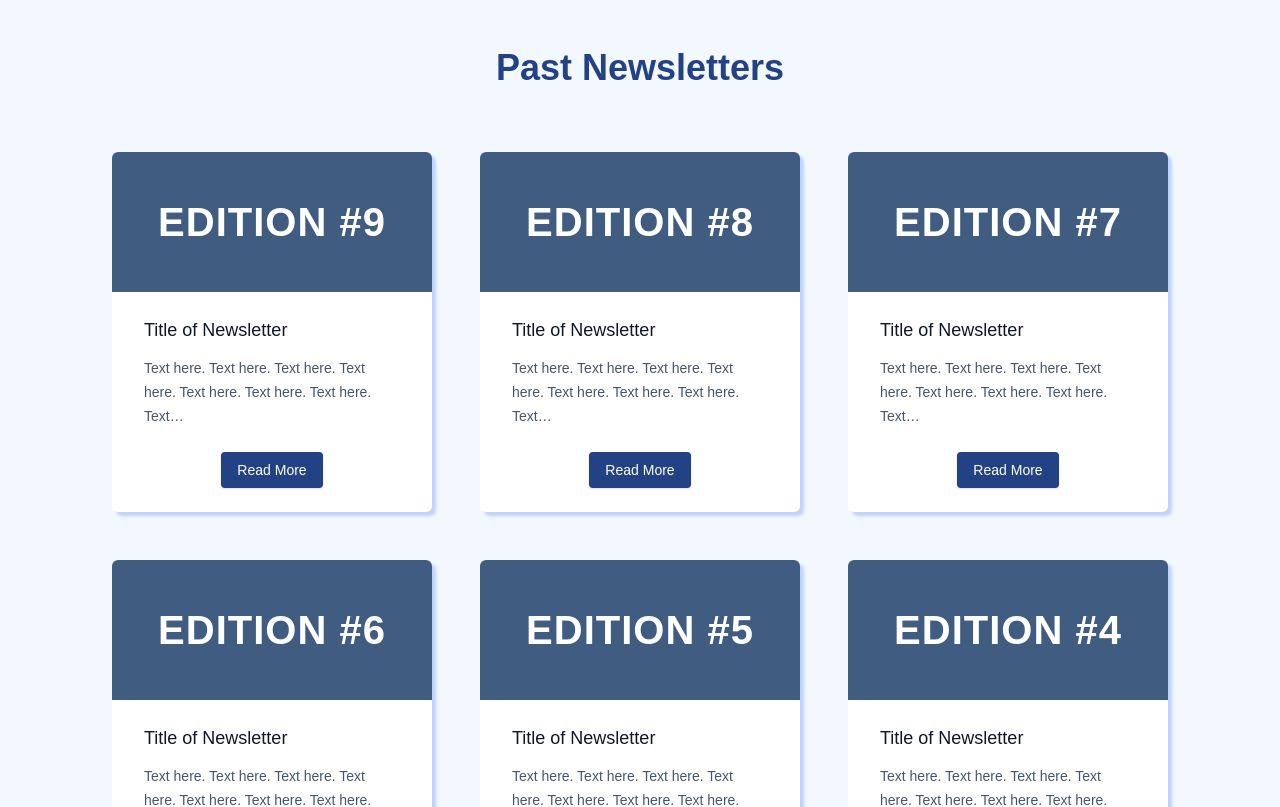
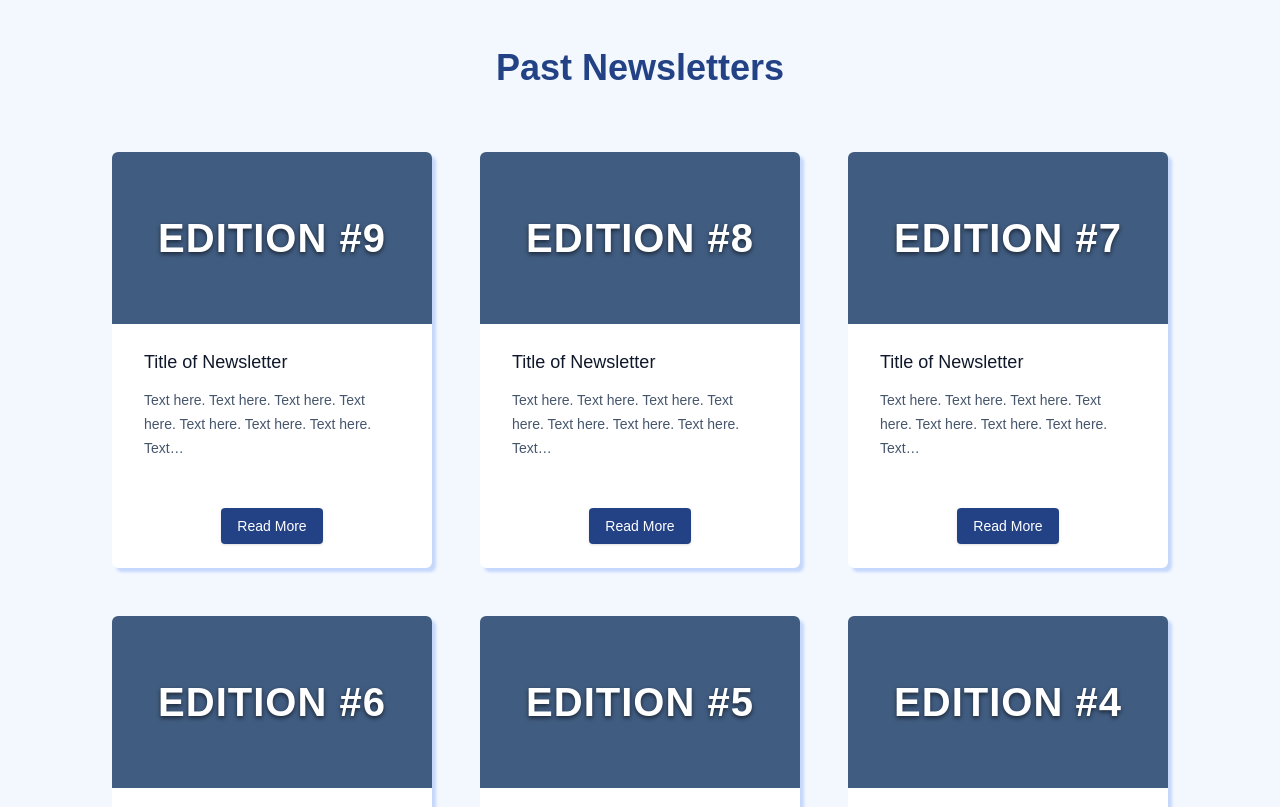
Before and after one commit to qcsa-at-ucla/qcsa, a Next.js app: page /newsletters in a window 1280 px wide. Shown: the top 807 px of the page. Built offline with nearby package versions, Linux system fonts and the light colour scheme.

Commit message:
newsletters css

```diff
--- a/src/app/Components/NewsletterCard.tsx
+++ b/src/app/Components/NewsletterCard.tsx
@@ -7,10 +7,10 @@ type Props = {
 
   export default function NewsletterCard({ edition, title, excerpt, href }: Props) {
     return (
-      <article className="group flex h-full flex-col rounded-md bg-white shadow-[4px_4px_3px_rgba(37,99,235,0.25)] transition hover:-translate-y-0.5">
+      <article className="group flex h-full flex-col rounded-md bg-white shadow-[4px_4px_3px_rgba(37,99,235,0.22)] transition hover:-translate-y-0.5 xl:min-h-[425]">
         {/* Header */}
-        <div className="rounded-t-md bg-[#405C80] px-8 py-10">
-          <h3 className=" text-center text-[30px] lg:text-[35px] xl:text-[40px] font-bold tracking-wide text-white ">
+        <div className="rounded-t-md bg-[#405C80] px-8 py-14">
+          <h3 className=" text-center text-[30px] lg:text-[35px] xl:text-[40px] font-bold tracking-wide text-white [text-shadow:0px_2px_4px_rgba(0,0,0,0.6)] ">
             EDITION #{edition}
           </h3>
         </div>
--- a/src/app/newsletters/page.tsx
+++ b/src/app/newsletters/page.tsx
@@ -28,7 +28,7 @@ export default function NewslettersPage() {
     <main className="mx-auto px-6 py-12 w-full max-w-xs sm:max-w-xl md:max-w-4xl lg:max-w-5xl xl:max-w-6xl">
       <h2 className="mb-16 text-4xl text-center">Past Newsletters</h2>
 
-      <ul className="grid gap-6 xl:gap-12 grid-cols-1 sm:grid-cols-2 md:grid-cols-3 md:px-6 items-stretch">
+      <ul className="grid gap-6 xl:gap-12 grid-cols-1 sm:grid-cols-2 md:grid-cols-3 md:px-6 items-stretch auto-rows-fr">
         {newsletters.map((n) => (
           <li key={n.edition} className="h-full">
             <NewsletterCard
```
